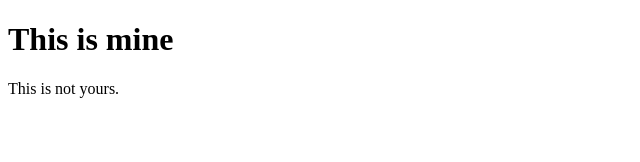
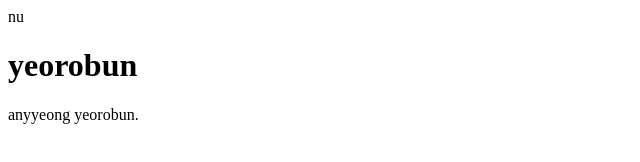
Before and after one commit to jajapp/MJC, a plain HTML site: page index.html in a window 1280 px wide. Shown: the whole page, without its empty margins (0-640 px from the left). Drawn offline with Linux system fonts and the light colour scheme.

Commit message:
index.html

```diff
--- a/index.html
+++ b/index.html
@@ -1,12 +1,12 @@
-<!DOCTYPE html>
+nu<!DOCTYPE html>
 <html>
 <head>
 <title>apa aja </title>
 </head>
 <body>
 
-<h1>This is mine</h1>
-<p>This is not yours.</p>
+<h1>yeorobun</h1>
+<p>anyyeong yeorobun.</p>
 
 </body>
 </html>
```
